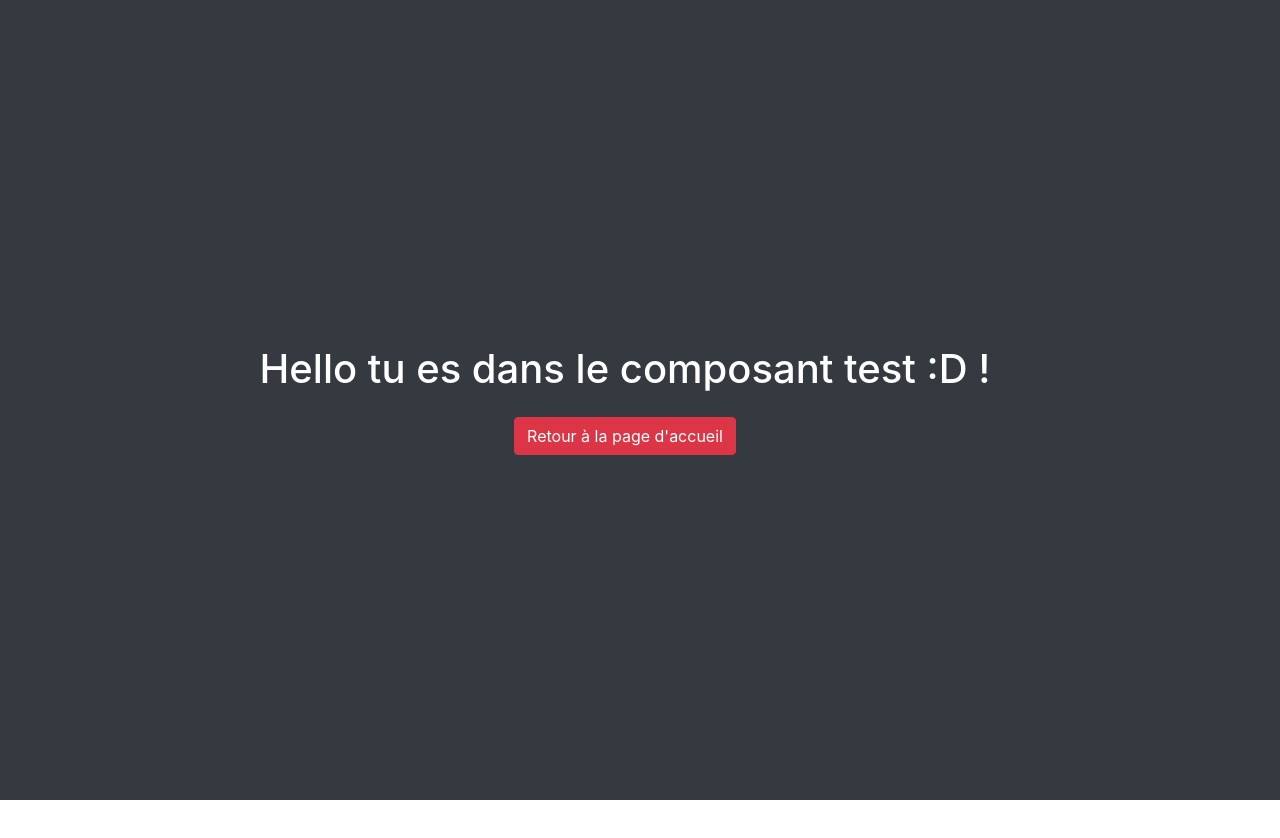
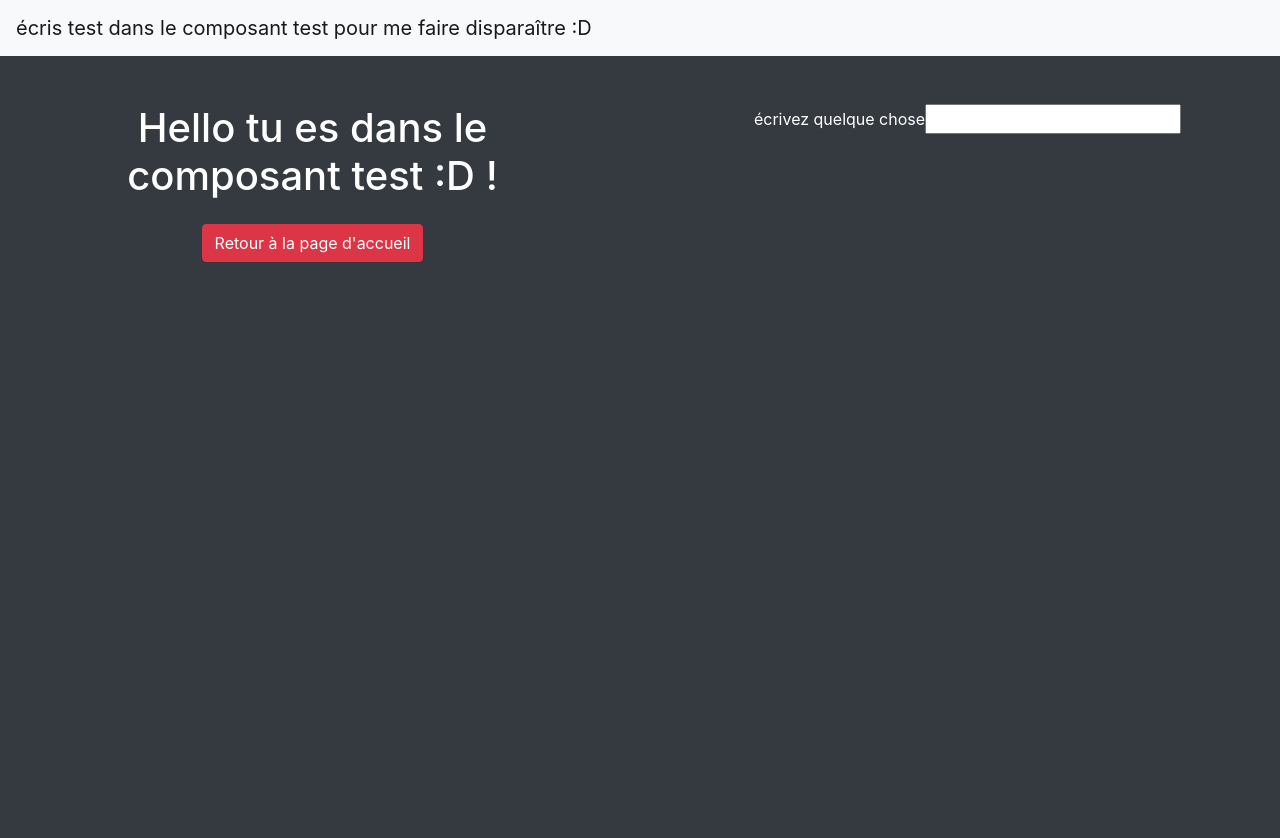
Before and after one commit to mrazafindrazaka/base-vuejs, a Vue app: page /test in a window 1280 px wide. Shown: the top 838 px of the page. Before the commit the page ends 800 px from the top, so only its background shows below. Built offline with nearby package versions, Linux system fonts and the light colour scheme; what vue-sweetalert2 would draw is missing.

Commit message:
vuex init

```diff
--- a/package.json
+++ b/package.json
@@ -16,7 +16,8 @@
     "vue": "^2.6.11",
     "vue-axios": "^2.1.5",
     "vue-router": "^3.1.5",
-    "vue-sweetalert2": "^3.0.1"
+    "vue-sweetalert2": "^3.0.1",
+    "vuex": "^3.1.2"
   },
   "devDependencies": {
     "@vue/cli-plugin-babel": "^4.2.0",
--- a/src/App.vue
+++ b/src/App.vue
@@ -1,11 +1,16 @@
 <template>
-    <router-view/>
+    <div>
+        <Header/>
+        <router-view/>
+    </div>
 </template>
 
 <script>
+    import Header from "./components/Header";
+
     export default {
         name: 'App',
-        components: {}
+        components: {Header}
     }
 </script>
 
--- /dev/null
+++ b/src/components/Header.vue
@@ -0,0 +1,15 @@
+<template>
+    <nav v-if="this.$store.getters.test !== 'test'" class="navbar navbar-light bg-light">
+        <a class="navbar-brand" href="#">écris test dans le composant test pour me faire disparaître :D</a>
+    </nav>
+</template>
+
+<script>
+    export default {
+        name: "Header"
+    }
+</script>
+
+<style scoped>
+
+</style>
--- a/src/components/Test.vue
+++ b/src/components/Test.vue
@@ -1,15 +1,24 @@
 <template>
     <div class="row bg-dark text-white text-center">
-        <div class="col-sm-12 vertical-center">
+        <div class="col-sm-6 p-5">
             <h1>Hello tu es dans le composant test :D !</h1>
             <router-link class="btn btn-danger mt-3" :to="{name: 'home'}">Retour à la page d'accueil</router-link>
+        </div>
+        <div class="col-sm-6 p-5">
+            <label for="test">écrivez quelque chose</label>
+            <input id="test" @input="changed" name="test">
         </div>
     </div>
 </template>
 
 <script>
     export default {
-        name: "Test"
+        name: "Test",
+        methods: {
+            changed: function(event) {
+                this.$store.commit('change', event.target.value);
+            }
+        }
     }
 </script>
 
@@ -17,11 +26,4 @@
     .row {
         height: 100vh;
     }
-
-    .vertical-center {
-        position: absolute;
-        top: 50%;
-        -ms-transform: translateY(-50%);
-        transform: translateY(-50%);
-    }
 </style>
--- a/src/main.js
+++ b/src/main.js
@@ -2,11 +2,13 @@ import Vue from 'vue';
 import App from './App.vue';
 
 import router from './config/router';
+import { store } from "./store/store";
 import './config/init';
 
 Vue.config.productionTip = false;
 
 new Vue({
     router,
+    store,
     render: h => h(App)
 }).$mount('#app');
--- /dev/null
+++ b/src/store/store.js
@@ -0,0 +1,18 @@
+import Vue from 'vue';
+import Vuex from 'vuex';
+
+Vue.use(Vuex);
+
+export const store = new Vuex.Store({
+    state: {
+        test: ''
+    },
+    mutations: {
+        change(state, test) {
+            state.test = test;
+        }
+    },
+    getters: {
+        test: state => state.test
+    }
+});
```
Also changed, not shown: 1 other file (tests, documents, lock files or other folders).
